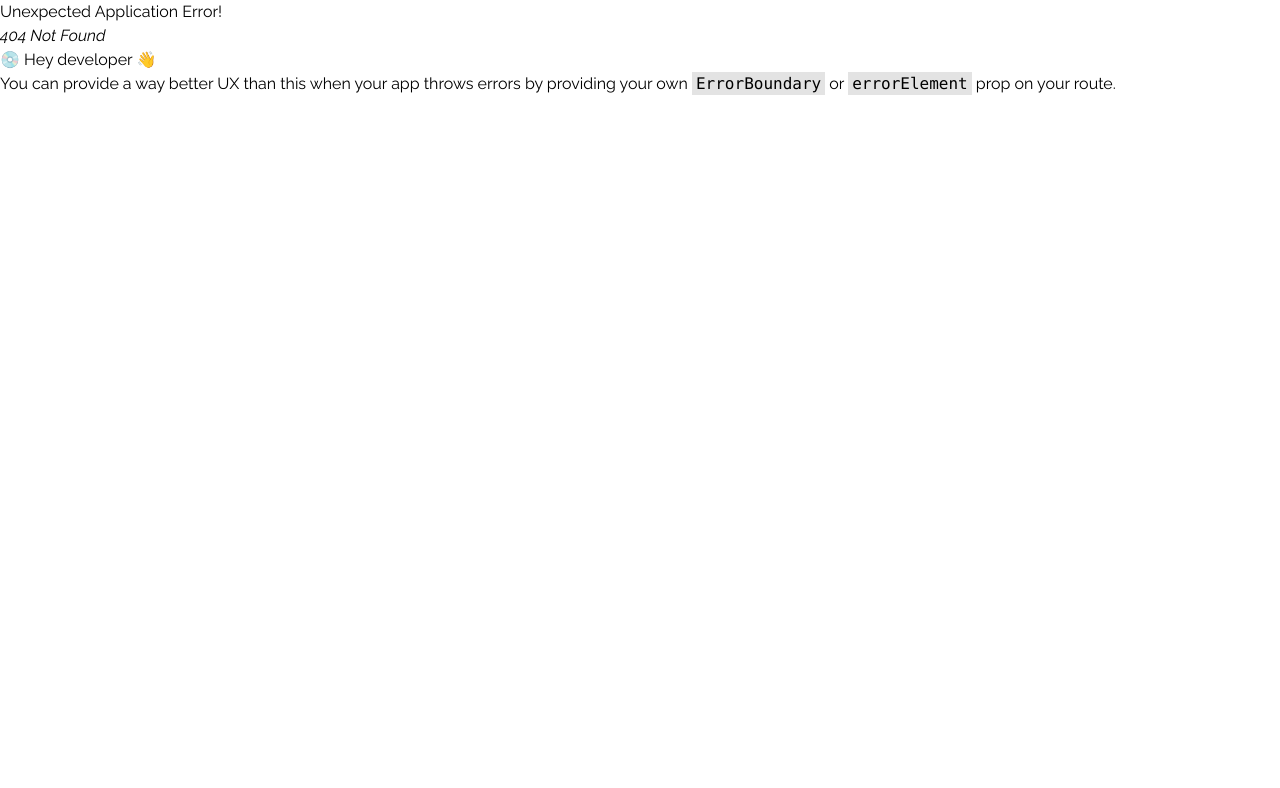
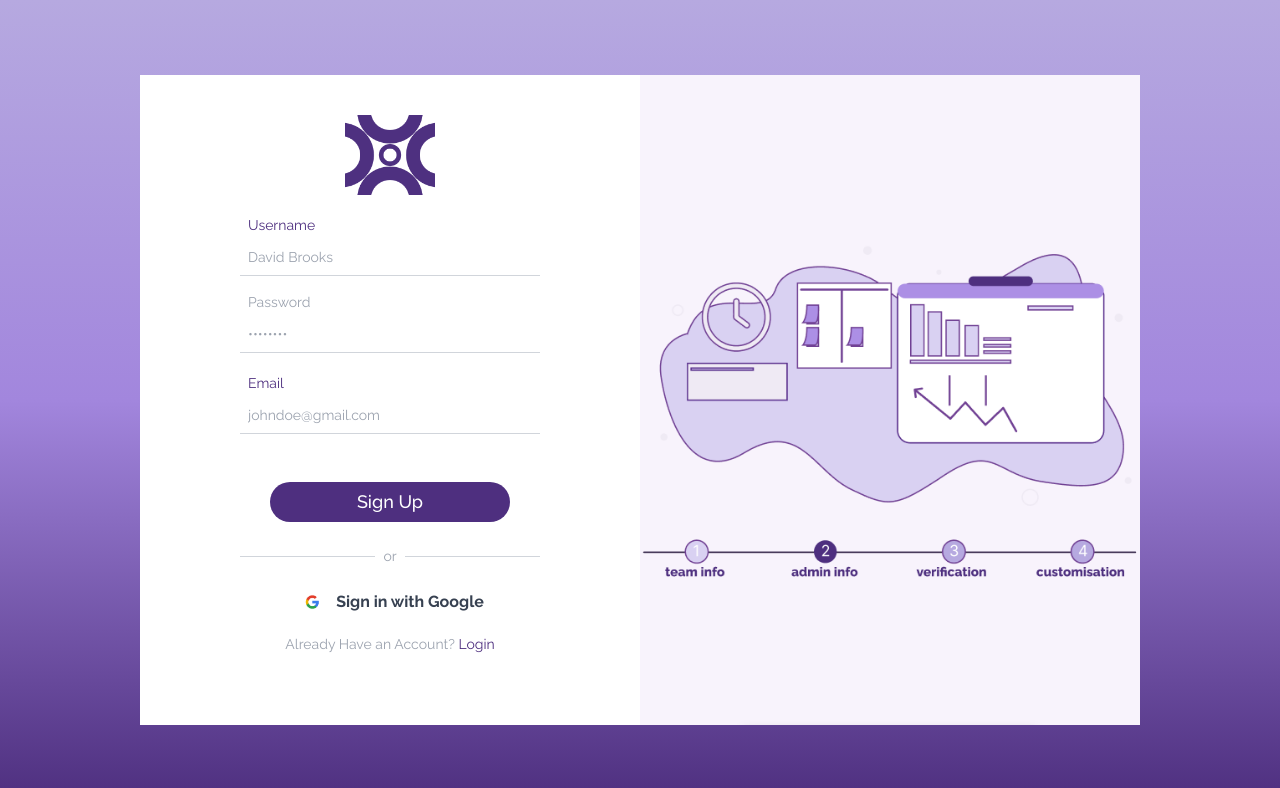
Before and after one commit to TalalMajeed/Dudo-Frontend, a React (Vite) app: page /signup in a window 1280 px wide. Before the commit this address had no page. Shown: the top 788 px of the page. Built offline with nearby package versions, Linux system fonts and the light colour scheme.

Commit message:
signup page added

```diff
--- a/src/main.jsx
+++ b/src/main.jsx
@@ -12,6 +12,7 @@ import Index from './pages/Index/index.jsx'
 import { Provider } from 'react-redux'
 import Panel from './pages/Panel/index.jsx'
 import Login from './pages/Login/index.jsx'
+import Signup from './pages/Signup/index.jsx';
 
 const AppContext = React.createContext({});
 
@@ -41,6 +42,10 @@ const router = createBrowserRouter([
     {
         path: "/login",
         element: <Login />,
+    },
+    {
+        path: "/signup",
+        element: <Signup />,
     }
 ]);
 
--- /dev/null
+++ b/src/pages/Signup/index.jsx
@@ -0,0 +1,75 @@
+import "./styles.scss";
+import art2 from '../../assets/art2.png';
+import logo from '../../assets/googlelogo.png';
+import dudologo from '../../assets/logo.png';
+
+export default function Signup() {
+    return (
+        <div className="h-screen bg-gradient-to-b from-[#B6A9E0] via-[#A286DD] to-[#4E2F7F] flex items-center justify-center">
+      <div className="bg-white w-[1000px] h-[650px] flex">
+        <div className="w-1/2 p-5 flex flex-col items-center mt-5">
+          <div className="text-center w-[300px] ">
+            <div className="flex flex-col items-center">
+            <img src={dudologo} alt="dudo-logo" className="h-20" />
+            </div>
+            <div className="text-sm text-gray-400 mt-5 text-left">
+              <label htmlFor="username" className="block text-[#4E2F7F] pl-2">Username</label>
+              <input
+                id="username"
+                type="text"
+                defaultValue="David Brooks"
+                className="w-full mt-1 p-2 border-b border-gray-300 outline-none"
+              />
+            </div>
+
+            <div className="text-sm text-gray-400 mt-4 text-left">
+              <label htmlFor="password" className="block text-[#4E2F7F ] pl-2">Password</label>
+
+
+              <input
+                id="password"
+                type="password"
+                defaultValue="********"
+                className="w-full mt-1 p-2 border-b border-gray-300 outline-none"
+              />
+            </div>
+
+            <div className="text-sm text-gray-400 mt-5 text-left">
+              <label htmlFor="email" className="block text-[#4E2F7F] pl-2">Email</label>
+              <input
+                id="email"
+                type="text"
+                defaultValue="johndoe@gmail.com"
+                className="w-full mt-1 p-2 border-b border-gray-300 outline-none"
+              />
+            </div>
+
+            <button className="w-4/5 h-10 bg-[#4E2F7F] text-white rounded-full mt-12 text-lg font-medium">
+              Sign Up
+            </button>
+
+            <div className="flex items-center my-6 space-x-2">
+              <div className="flex-1 border-b border-gray-300"></div>
+              <span className="text-sm text-gray-400">or</span>
+              <div className="flex-1 border-b border-gray-300"></div>
+            </div>
+
+            <div className="flex items-center justify-center space-x-2 cursor-pointer font-bold text-gray-700 mb-5">
+              <img src={logo} alt="Google logo" className="w-8" />
+              <span>Sign in with Google</span>
+            </div>
+
+            <div className="text-sm text-gray-400">
+                Already Have an Account?{" "}
+              <a href="/" className="text-[#4E2F7F]">Login</a>
+            </div>
+          </div>
+        </div>
+
+        <div className="w-1/2 overflow-hidden">
+          <img src={art2} alt="art" className="w-full h-full object-cover" />
+        </div>
+      </div>
+    </div>
+    );
+}
--- /dev/null
+++ b/src/pages/Signup/styles.scss
@@ -0,0 +1,22 @@
+@import "../../global.scss";
+
+#login {
+    background-color: $secondary-light;
+}
+
+@media screen and (max-width: 786px) {
+    #login {
+        background-color: white;
+        #login-card {
+            width: 100%;
+            box-shadow: none !important;
+
+            div:first-child {
+                display: none;
+            }
+            form {
+                width: 100%;
+            }
+        }
+    }
+}
```
Also changed, not shown: src/assets/art2.png (added).
